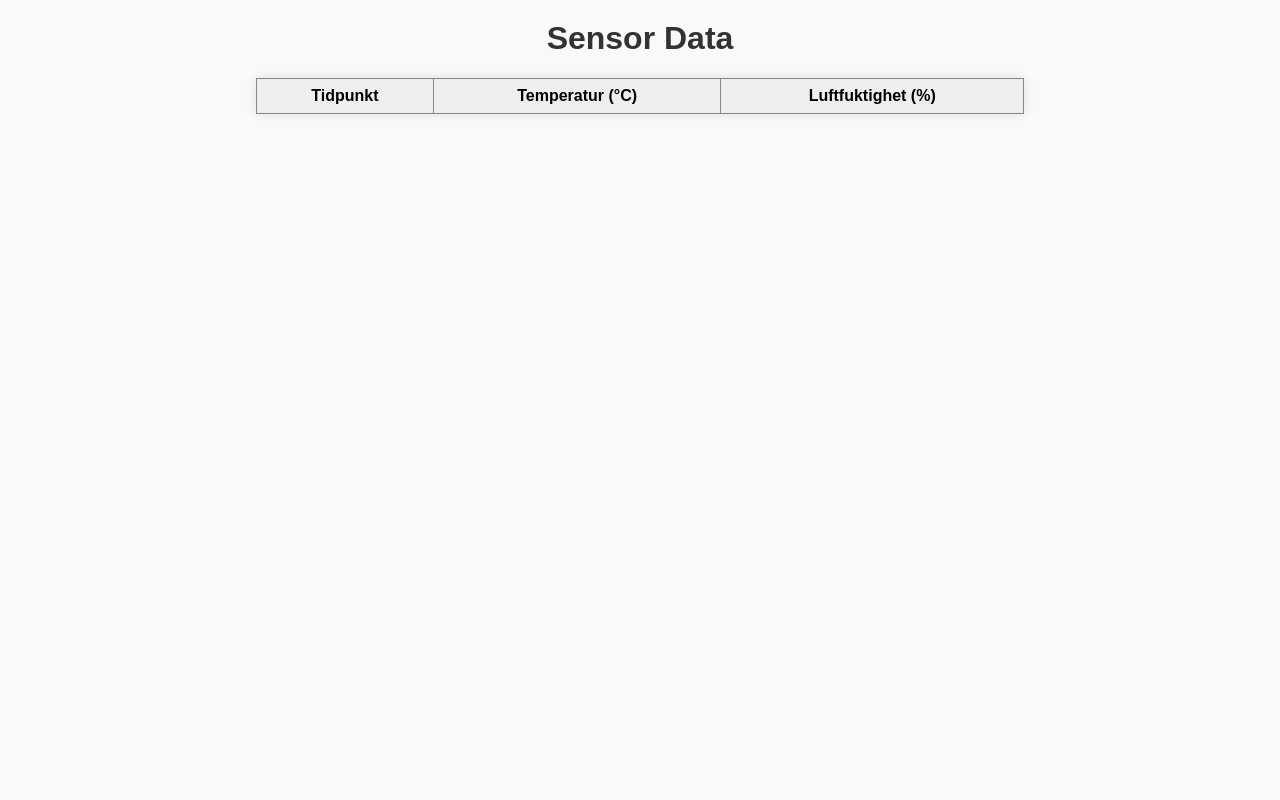
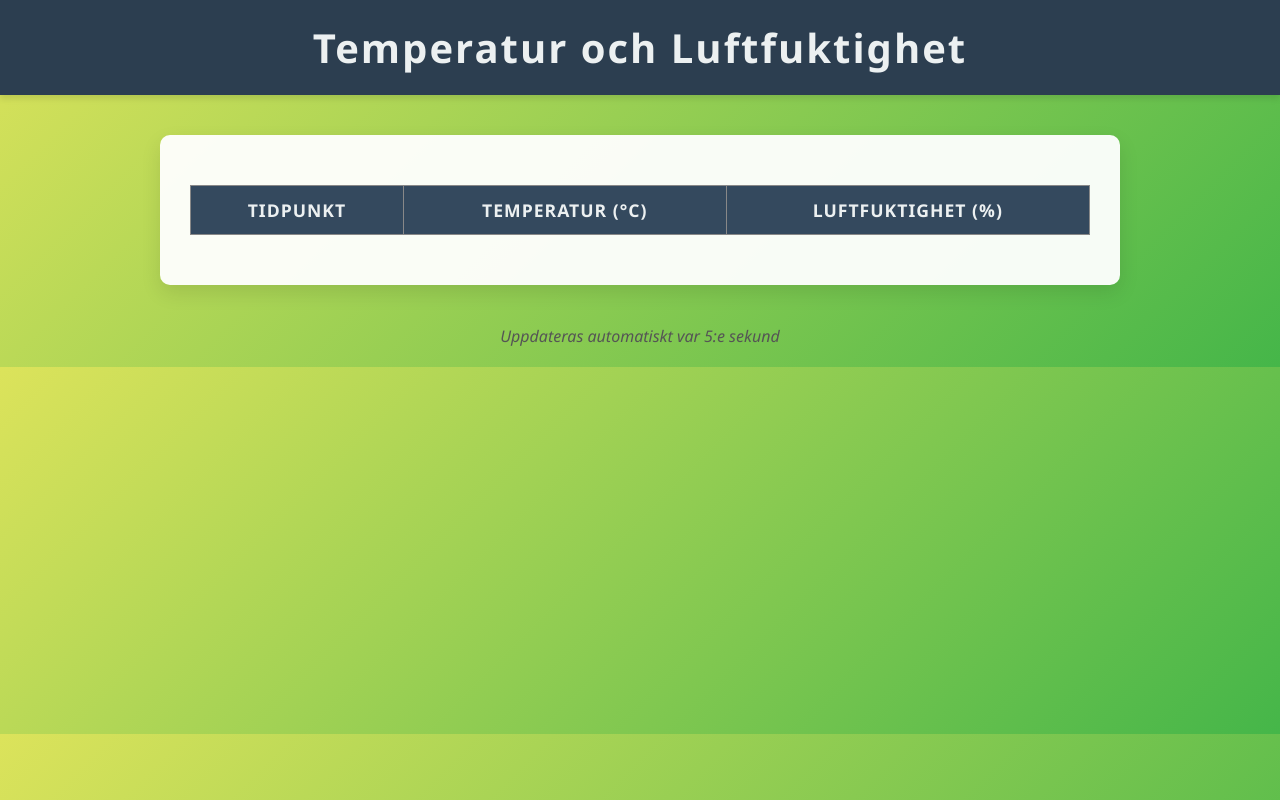
Before and after one commit to nyberg07/N-ttj-nst-YP, a plain HTML site: page templates/index.html in a window 1280 px wide. Drawn offline with Linux system fonts and the light colour scheme; no server answers.

Commit message:
Lägg till automatisk uppdatering av sidan var 5:e sekund och lite snuggare stil på sidan med css
Implementerad automatisk uppdatering av webbsidan så att temperatur- och luftfuktighetsdata hämtas och visas om var 5:e sekund utan att sidan behöver laddas om manuellt.

Detta gör att användaren får uppdaterad information i realtid, vilket förbättrar användarupplevelsen och övervakningen av sensordata.

JavaScript-koden använder setInterval för att anropa fetchData-funktionen var 5000:e millisekund.

```diff
--- a/templates/index.html
+++ b/templates/index.html
@@ -5,39 +5,77 @@
     <title>Temperatur och Luftfuktighet</title>
     <style>
         body {
-            font-family: Arial, sans-serif;
-            background-color: #f9f9f9;
+            font-family: 'Segoe UI', Tahoma, Geneva, Verdana, sans-serif;
+            background: linear-gradient(135deg, #dce35b, #45b649);
             margin: 0;
             padding: 0;
-        }
-
-        h1 {
-            text-align: center;
-            margin-top: 20px;
             color: #333;
         }
-
+        header {
+            background-color: #2c3e50;
+            color: #ecf0f1;
+            padding: 20px 0;
+            text-align: center;
+            box-shadow: 0 4px 6px rgba(0,0,0,0.1);
+        }
+        header h1 {
+            margin: 0;
+            font-size: 2.5rem;
+            letter-spacing: 2px;
+        }
+        main {
+            max-width: 900px;
+            margin: 40px auto;
+            background-color: rgba(255,255,255,0.95);
+            border-radius: 10px;
+            padding: 30px;
+            box-shadow: 0 8px 20px rgba(0,0,0,0.1);
+        }
         table {
             border-collapse: collapse;
-            width: 60%;
-            margin: 20px auto;
-            background-color: #fff;
-            box-shadow: 0 0 10px rgba(0,0,0,0.1);
+            width: 100%;
+            margin: 20px 0;
+            font-size: 1.1rem;
         }
-
         th, td {
             border: 1px solid #888;
-            padding: 8px;
+            padding: 12px 15px;
             text-align: center;
         }
-
         th {
-            background-color: #eee;
+            background-color: #34495e;
+            color: #ecf0f1;
+            text-transform: uppercase;
+            letter-spacing: 1px;
+        }
+        tbody tr:nth-child(even) {
+            background-color: #f2f2f2;
+        }
+        tbody tr:hover {
+            background-color: #d1f0d1;
+            transition: background-color 0.3s ease;
+        }
+        .temp {
+            color: #e74c3c; /* röd för temperatur */
+            font-weight: bold;
+        }
+        .humidity {
+            color: #2980b9; /* blå för luftfuktighet */
+            font-weight: bold;
+        }
+        footer {
+            text-align: center;
+            margin: 40px 0 20px 0;
+            color: #555;
+            font-style: italic;
         }
     </style>
 </head>
 <body>
-    <h1>Sensor Data</h1>
+    <header>
+        <h1>Temperatur och Luftfuktighet</h1>
+    </header>
+    <main>
         <table id="data-table">
             <thead>
                 <tr>
@@ -50,6 +88,10 @@
                 <!-- Data från PHP kommer här -->
             </tbody>
         </table>
+    </main>
+    <footer>
+        Uppdateras automatiskt var 5:e sekund
+    </footer>
 
     <script>
         async function fetchData() {
@@ -64,8 +106,8 @@
                     const tr = document.createElement('tr');
                     tr.innerHTML = `
                         <td>${item.timestamp}</td>
-                        <td>${parseFloat(item.temperature).toFixed(2)}</td>
-                        <td>${parseFloat(item.humidity).toFixed(2)}</td>
+                        <td class="temp">${parseFloat(item.temperature).toFixed(2)}</td>
+                        <td class="humidity">${parseFloat(item.humidity).toFixed(2)}</td>
                     `;
                     tbody.appendChild(tr);
                 });
@@ -74,10 +116,11 @@
             }
         }
 
+        // Initial hämtning
         fetchData();
 
-        // Om du vill kan du uppdatera datan var 30:e sekund:
-        // setInterval(fetchData, 30000);
+        // Uppdatera data var 5:e sekund (5000 ms)
+        setInterval(fetchData, 5000);
     </script>
 </body>
 </html>
```
Lines whose indentation alone changed are shown as unchanged.
